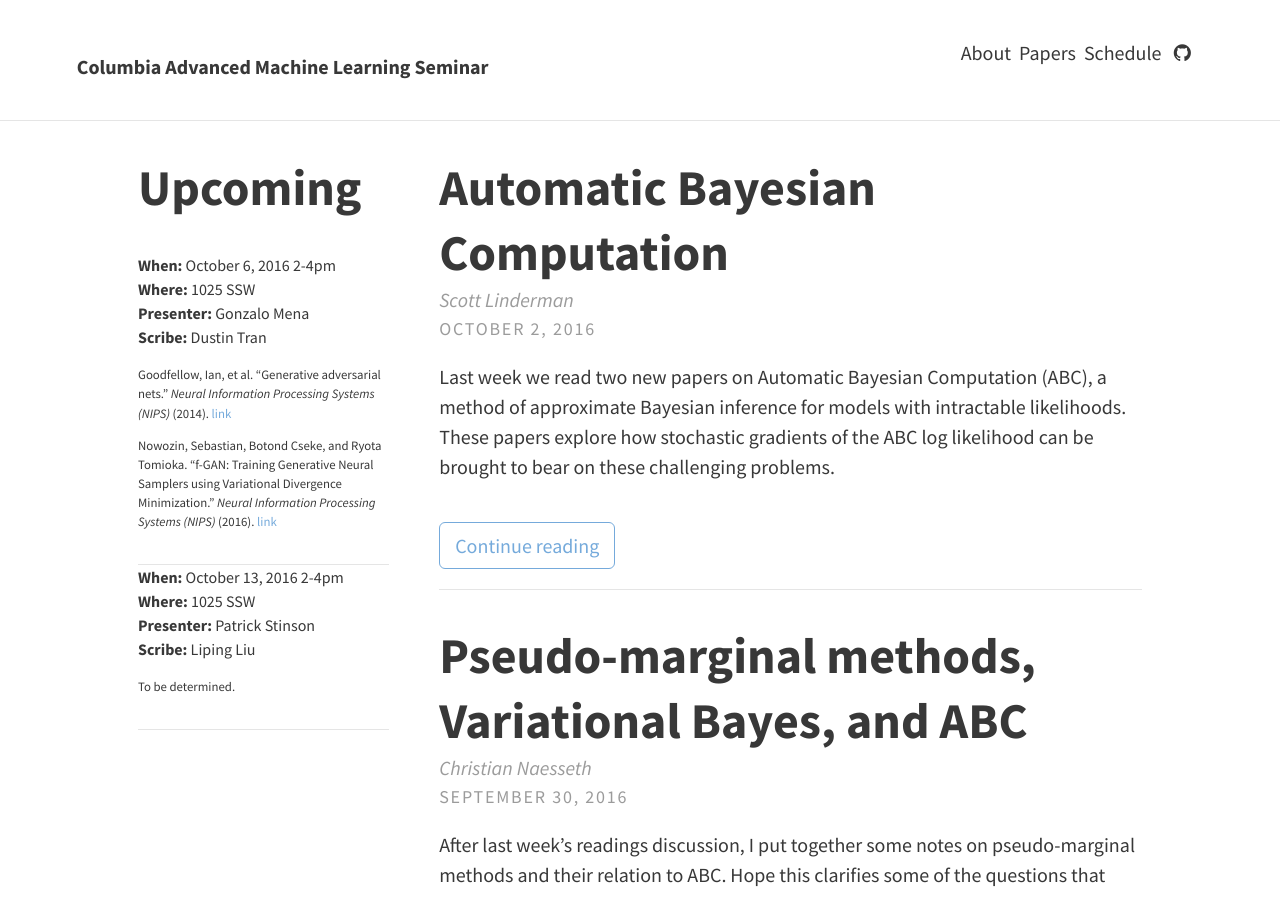
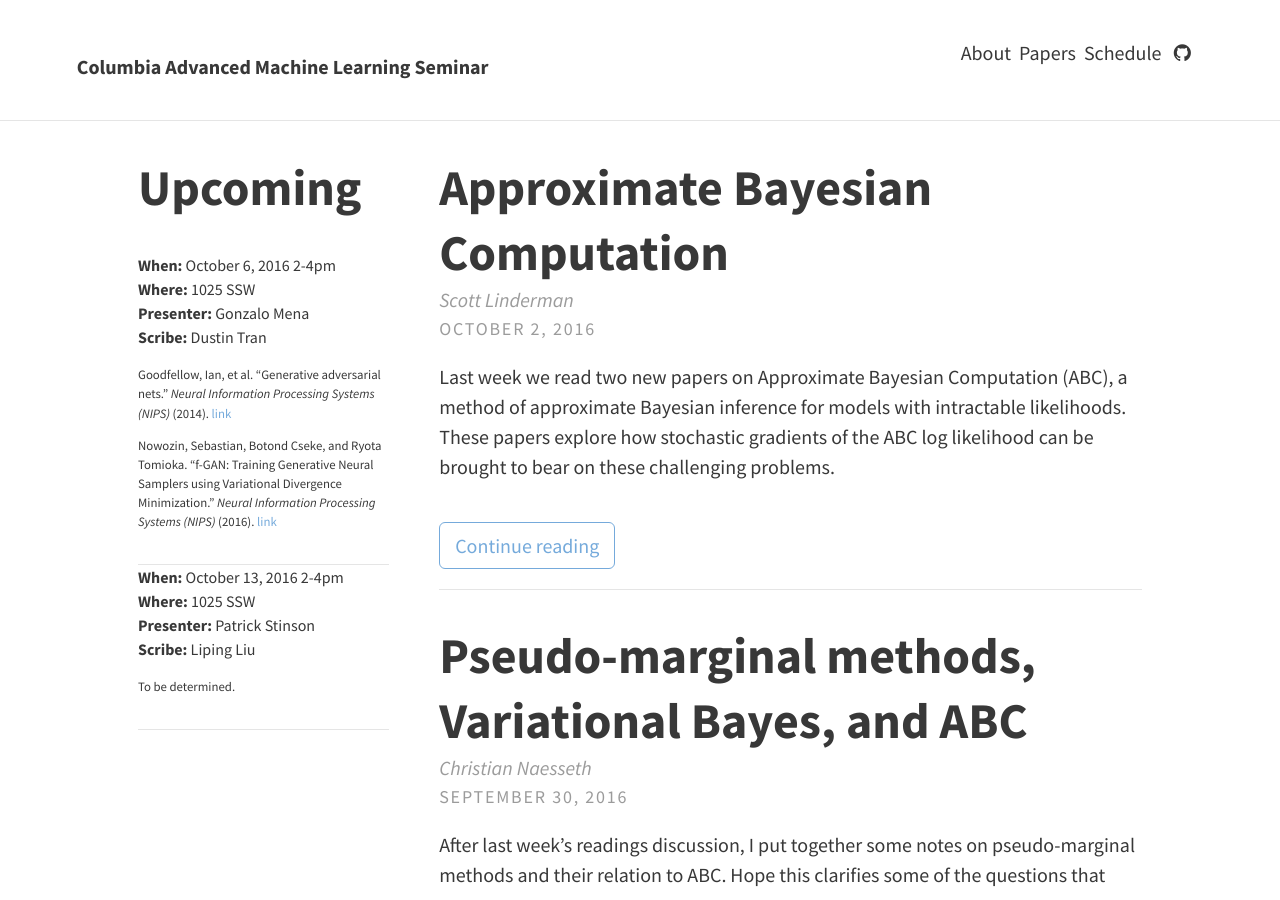
Before and after one commit to casmls/casmls.github.io, a Jekyll site: the page built from index.html, in a window 1280 px wide and 900 px high. Built offline with Jekyll 4.4.1, drawn with Linux system fonts in a browser that asks for light colours; nearby versions of some CDN libraries; the list of posts is cut into pages by our own code.

Commit message:
fixing title

```diff
--- a/_posts/2016-10-02-abc.md
+++ b/_posts/2016-10-02-abc.md
@@ -1,13 +1,13 @@
 ---
 layout: post
-title: "Automatic Bayesian Computation"
+title: "Approximate  Bayesian Computation"
 categories: general
 author: Scott Linderman
 excerpt_separator: <!--more-->
 comments: false
 ---
 
-Last week we read two new papers on Automatic
+Last week we read two new papers on Approximate
 Bayesian Computation (ABC), a method of approximate Bayesian inference
 for models with intractable likelihoods. These papers explore how
 stochastic gradients of the ABC log likelihood can be brought to bear
```
